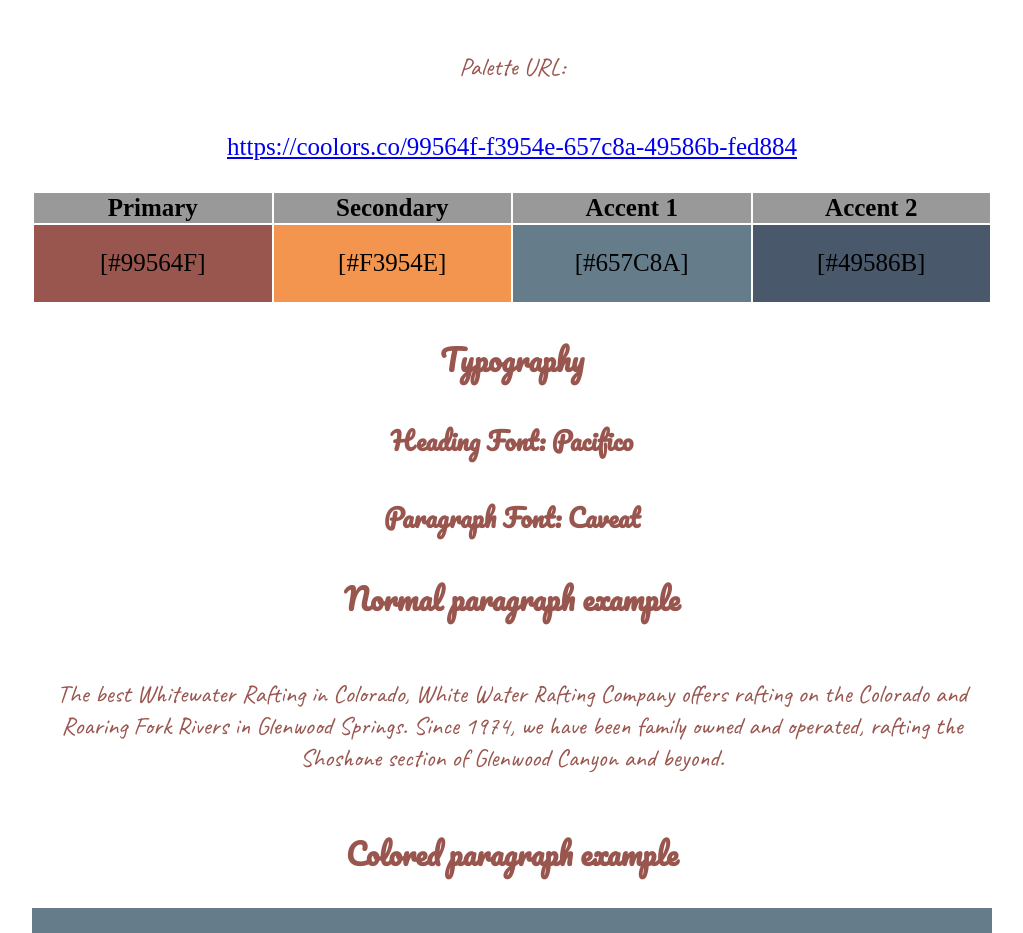
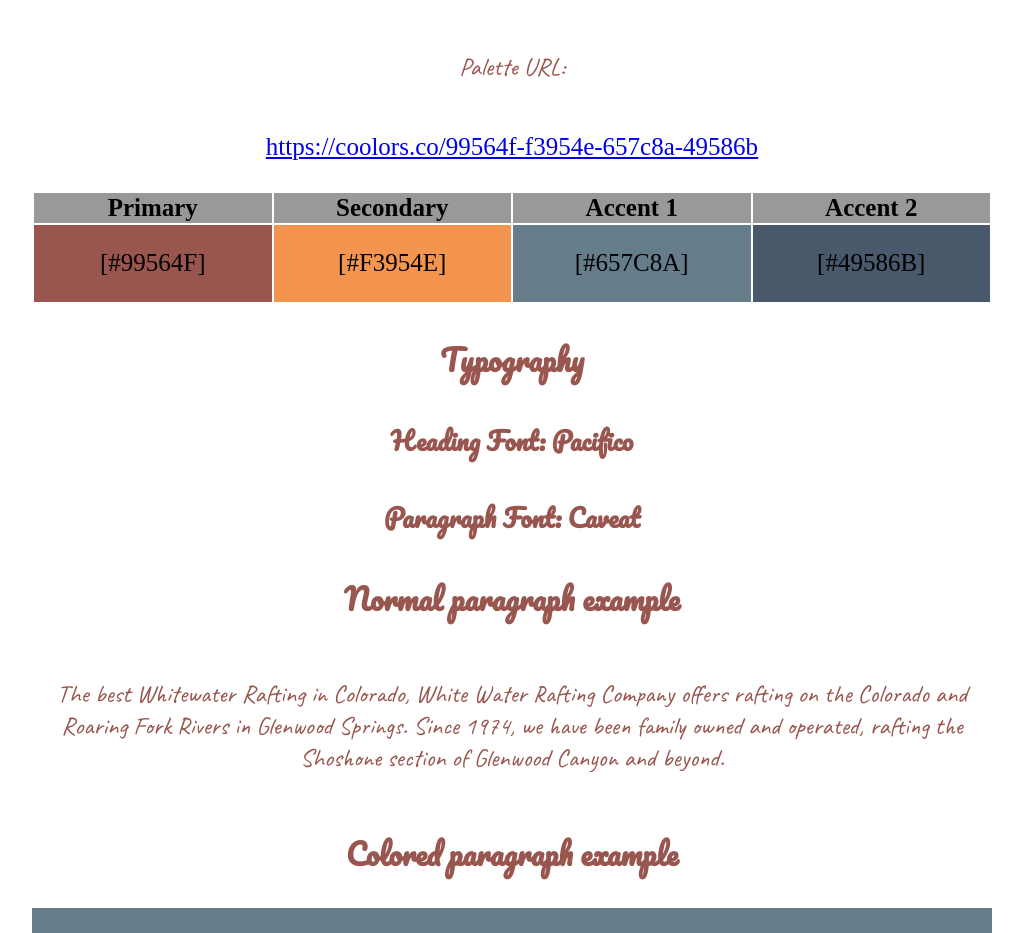
Before and after one commit to Donna008/WDD130-Spring-2023, a plain HTML site: page week2/wwr/site-plan-rafting.html in a window 1280 px wide. Shown: the part 2524-3457 px from the top of the page, without its empty margins (128-1151 px from the left). Drawn offline with Linux system fonts and the light colour scheme.

Commit message:
changed color link and color comment info.

```diff
--- a/week2/wwr/site-plan-rafting.html
+++ b/week2/wwr/site-plan-rafting.html
@@ -58,8 +58,8 @@
 
     <!-- Copy and paste the URL to your finished palette below. Replace the href value that is there with yours. Make sure to paste it into both the href value and the content text of the <a> tag -->
     <p>Palette URL:</p>
-    <a href="https://coolors.co/99564f-f3954e-657c8a-49586b-fed884"
-      target="_blank">https://coolors.co/99564f-f3954e-657c8a-49586b-fed884</a>
+    <a href="https://coolors.co/99564f-f3954e-657c8a-49586b"
+      target="_blank">https://coolors.co/99564f-f3954e-657c8a-49586b</a>
 
     <table class="colors">
       <tr>
```
